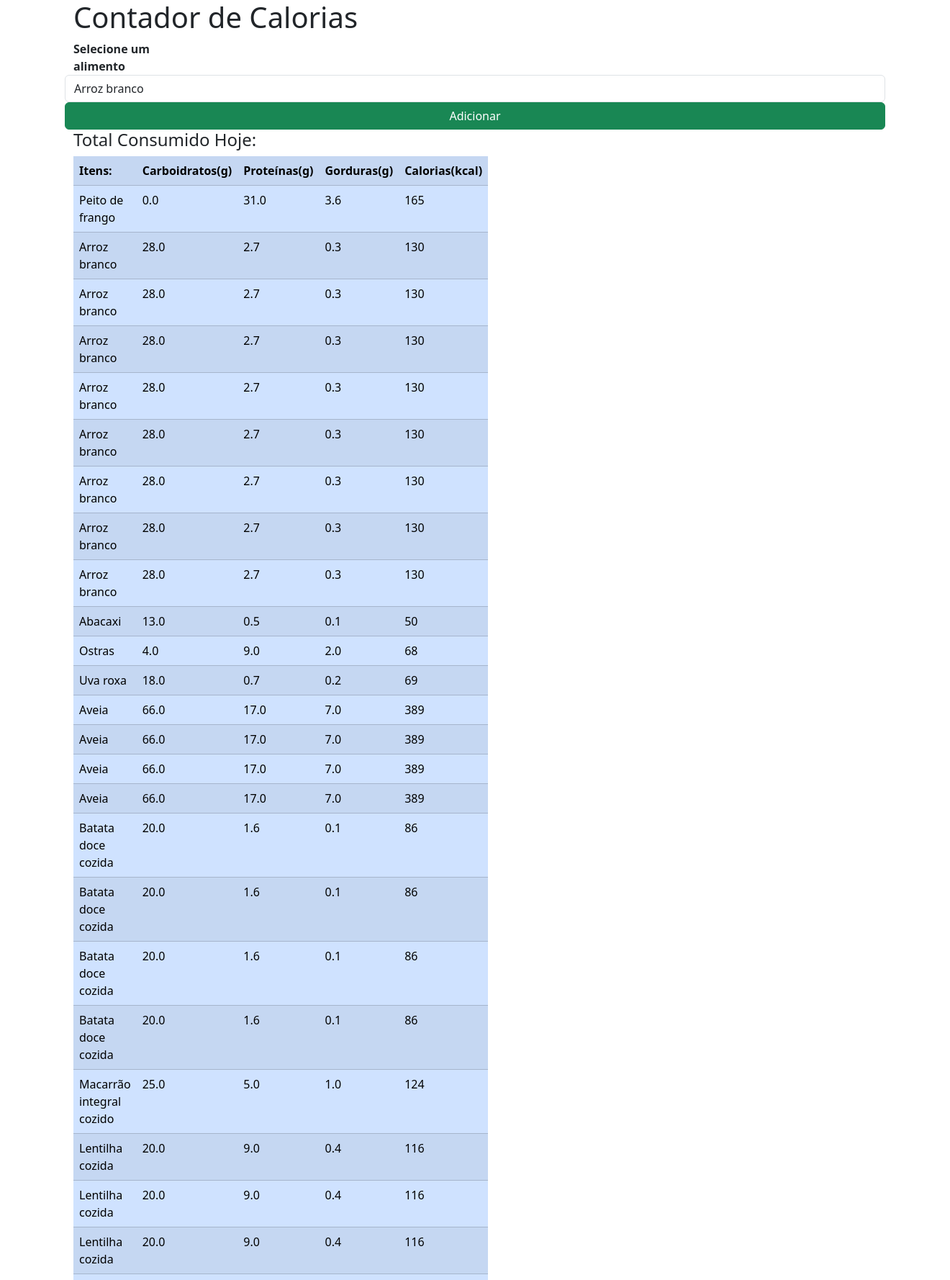
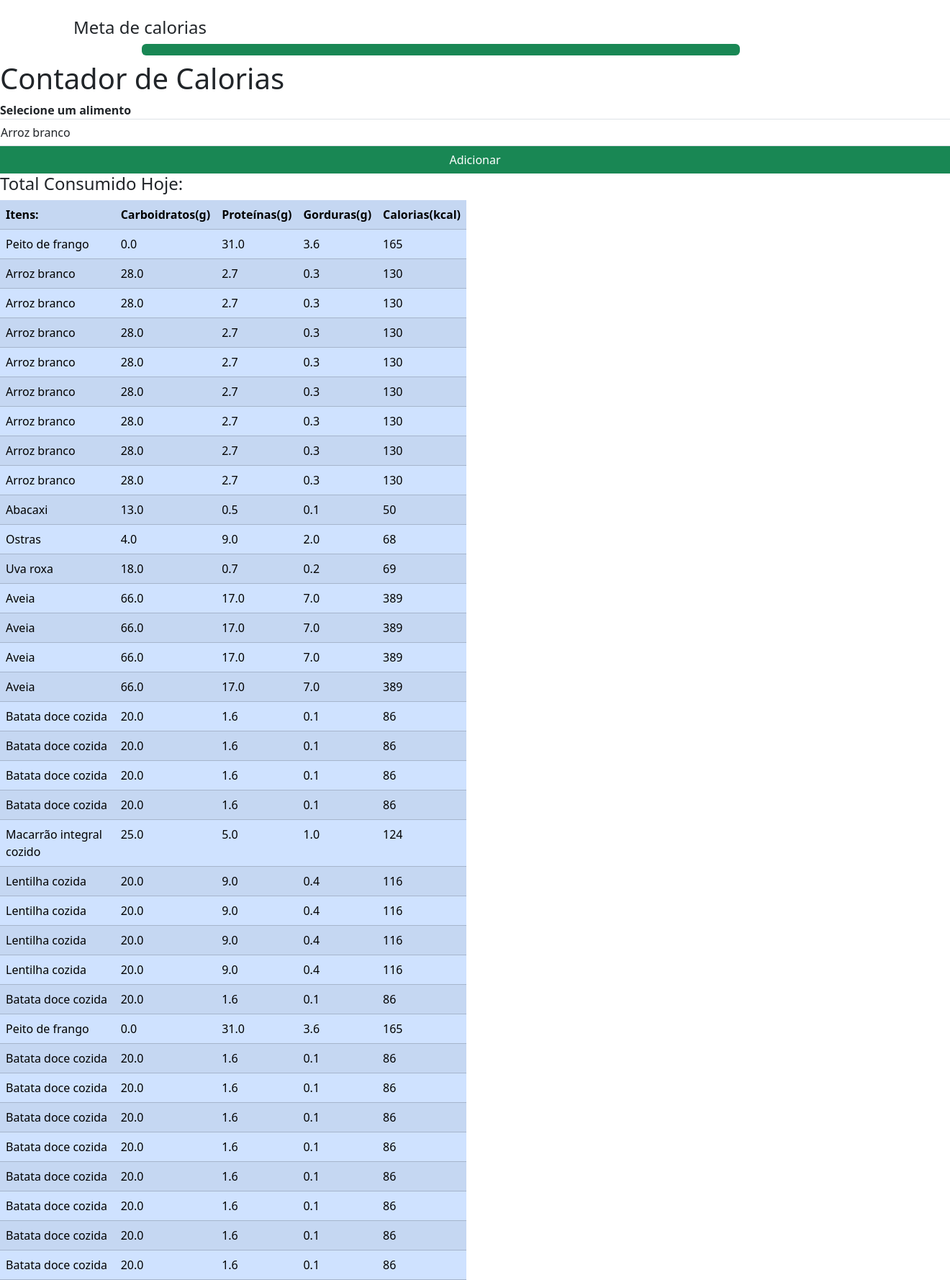
Before and after one commit to Lucassderezende/django-contador-calorias, a Django app: page / in a window 1320 px wide; the page is wider, and only the part inside the window is pictured. Shown: the top 1778 px of that part at 72% size. Run offline with Django 4.2, Linux system fonts and the light colour scheme; a user stored in the database is signed in; data comes from the database, SQL or seed files in the repository; both versions use the stored data as it was after the commit.

Commit message:
feat: adiciona meta de calorias com barra de progresso

```diff
--- a/contador_de_calorias/templates/contador_de_calorias/index.html
+++ b/contador_de_calorias/templates/contador_de_calorias/index.html
@@ -12,6 +12,17 @@
 </head>
 <body>
     <div class="container">
+        <br>
+        <h4>Meta de calorias</h4>
+        <div class="row">
+            <div class="col-md-9 offset-1">
+                <div class="progress">
+                    <div id="progresso" class="progress-bar bg-success" role="progressbar" style="width: 0%;" aria-valuenow="0" aria-valuemin="0" aria-valuemax="0"></div>
+                    </div>
+                </div>
+                <br>
+            </div>
+        </div>
         <div class="row">
             <div class="col-md-12">
                 <h1>Contador de Calorias</h1>
@@ -78,9 +89,12 @@
         gorduras += parseFloat(tabela.rows[i].cells[3].innerHTML);
         calorias += parseFloat(tabela.rows[i].cells[4].innerHTML);
     }
-    document.getElementById("totalCarboidratos").innerHTML = carboidratos.toFixed(2);
-    document.getElementById("totalProteinas").innerHTML = proteinas.toFixed(2);
-    document.getElementById("totalGorduras").innerHTML = gorduras.toFixed(2);
-    document.getElementById("totalCalorias").innerHTML = calorias;
+    document.getElementById("totalCarboidratos").innerHTML = "<b>" + carboidratos.toFixed(2) + "(g)</b>";
+    document.getElementById("totalProteinas").innerHTML = "<b>" + proteinas.toFixed(2) + "(g)</b>";
+    document.getElementById("totalGorduras").innerHTML = "<b>" + gorduras.toFixed(2) + "(g)</b>";
+    document.getElementById("totalCalorias").innerHTML = "<b>" + calorias + "(kcal)</b>";
+
+    var caloriasPorcentagem = calorias/2500 * 100;
+    document.getElementById("progresso").setAttribute("style","width:"+caloriasPorcentagem+"%");
 </script>
 </html>
```
Also changed, not shown: db.sqlite3.
